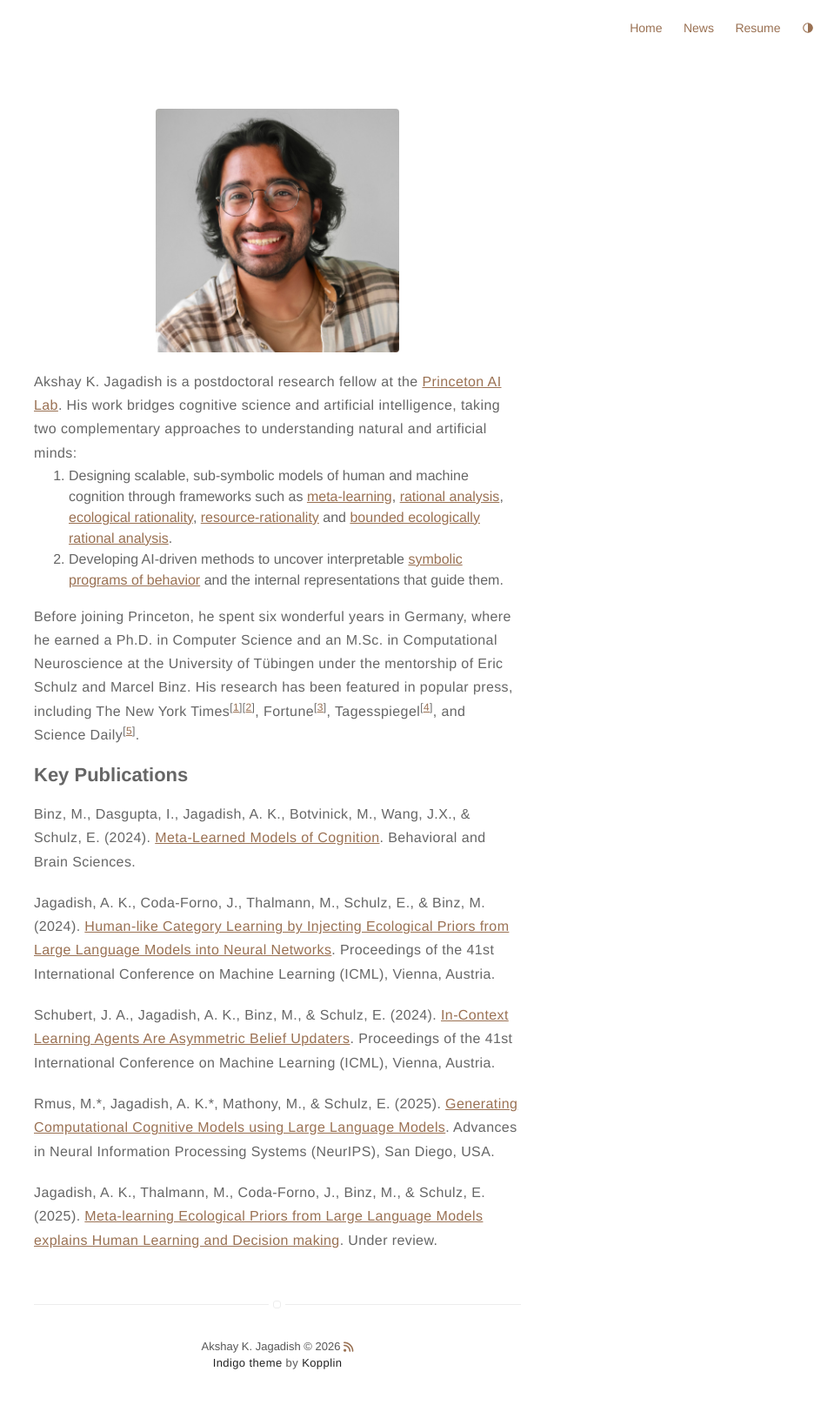
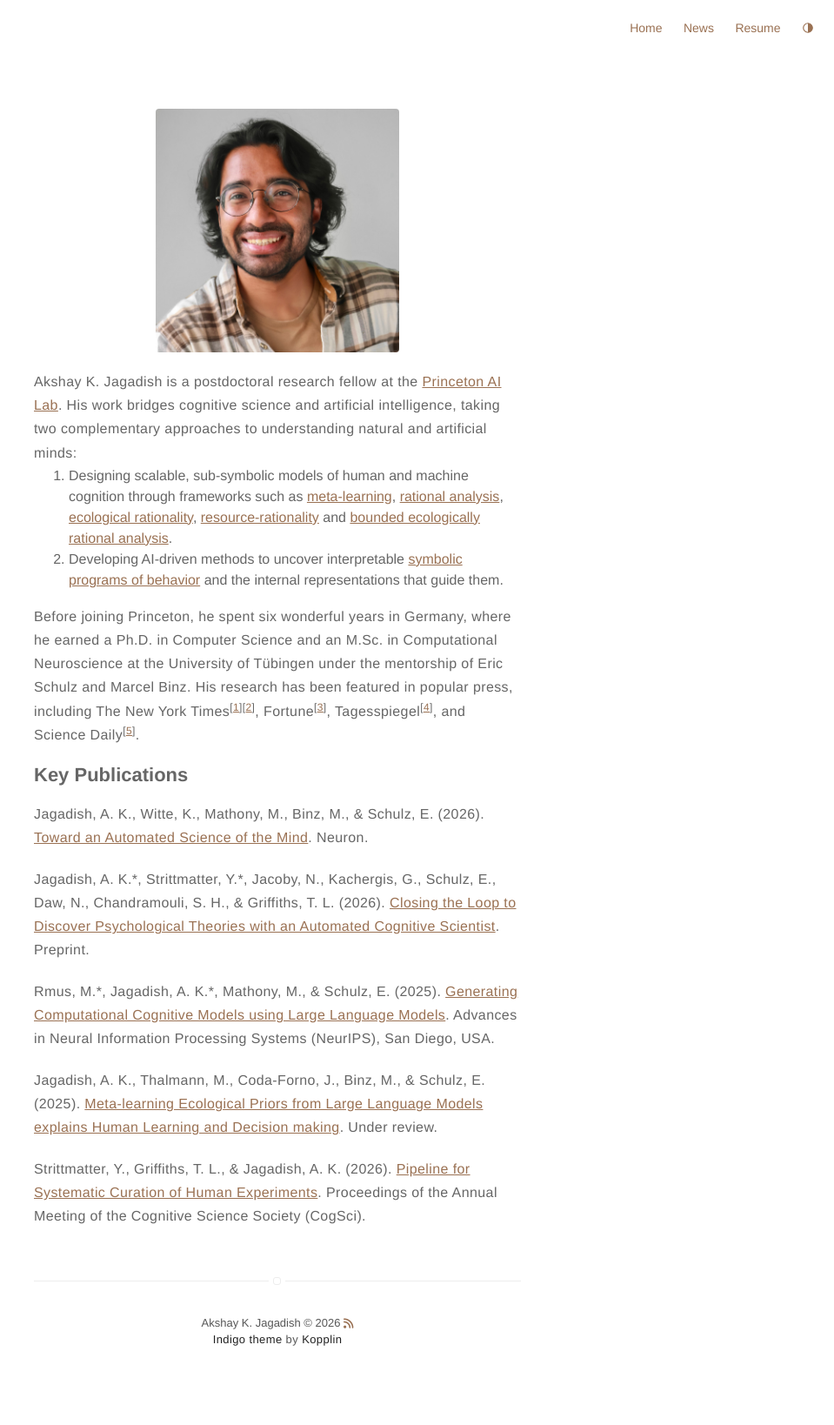
Before and after one commit to akjagadish/akjagadish.github.io, a Jekyll site: the page built from about.md, in a window 1280 px wide. Shown: the whole page at 87% size, without its empty margins (321-1280 px from the left). Built offline with Jekyll 4.4.1, drawn with Linux system fonts in a browser that asks for light colours; nearby versions of some CDN libraries; after the commit the page ends 1611 px from its top, so only the background shows below that.

Commit message:
docs: update Key Publications in About (NeurIPS 2025, ecological priors, PSYCHE, Closing the Loop, Neuron)
Co-Authored-By: Claude Fable 5.1 <noreply@anthropic.com>

```diff
--- a/about.md
+++ b/about.md
@@ -18,18 +18,16 @@ layout: page
 <h2>Key Publications</h2>
 
 <p>
-Binz, M., Dasgupta, I., <b>Jagadish, A. K.</b>, Botvinick, M., Wang, J.X., & Schulz, E. (2024).
-<a href="https://arxiv.org/abs/2304.06729/">Meta-Learned Models of Cognition</a>. Behavioral and Brain Sciences.
+
+<b>Jagadish, A. K.</b>, Witte, K., Mathony, M., Binz, M., & Schulz, E. (2026).
+<a href="https://arxiv.org/abs/2603.20988">Toward an Automated Science of the Mind</a>.
+Neuron.
 <span style="vertical-align:-75%"></span><br>
 
-<b>Jagadish, A. K.</b>, Coda-Forno, J., Thalmann, M., Schulz, E., & Binz, M. (2024).
-<a href="https://arxiv.org/abs/2402.01821">Human-like Category Learning by Injecting Ecological Priors from Large Language Models into Neural Networks</a>.
-Proceedings of the 41st International Conference on Machine Learning (ICML), Vienna, Austria.
-<span style="vertical-align:-75%"></span><br>
 
-Schubert, J. A., <b>Jagadish, A. K.</b>, Binz, M., & Schulz, E. (2024).
-<a href="https://arxiv.org/abs/2402.03969">In-Context Learning Agents Are Asymmetric Belief Updaters</a>.
-Proceedings of the 41st International Conference on Machine Learning (ICML), Vienna, Austria.
+<b>Jagadish, A. K.</b>*, Strittmatter, Y.*, Jacoby, N., Kachergis, G., Schulz, E., Daw, N., Chandramouli, S. H., & Griffiths, T. L. (2026).
+<a href="https://arxiv.org/abs/2606.26448">Closing the Loop to Discover Psychological Theories with an Automated Cognitive Scientist</a>.
+Preprint.
 <span style="vertical-align:-75%"></span><br>
 
 Rmus, M.*, <b>Jagadish, A. K.</b>*, Mathony, M., & Schulz, E. (2025).
@@ -37,9 +35,16 @@ Rmus, M.*, <b>Jagadish, A. K.</b>*, Mathony, M., & Schulz, E. (2025).
 Advances in Neural Information Processing Systems (NeurIPS), San Diego, USA.
 <span style="vertical-align:-75%"></span><br>
 
+
 <b>Jagadish, A. K.</b>, Thalmann, M., Coda-Forno, J., Binz, M., & Schulz, E. (2025).
 <a href="https://arxiv.org/abs/2509.00116">Meta-learning Ecological Priors from Large Language Models explains Human Learning and Decision making</a>.
 Under review.
+<span style="vertical-align:-75%"></span><br>
+
+
+Strittmatter, Y., Griffiths, T. L., & <b>Jagadish, A. K.</b> (2026).
+<a href="https://escholarship.org/uc/item/9q54r700">Pipeline for Systematic Curation of Human Experiments</a>.
+Proceedings of the Annual Meeting of the Cognitive Science Society (CogSci).
 <span style="vertical-align:-75%"></span><br>
 </p>
 
```
